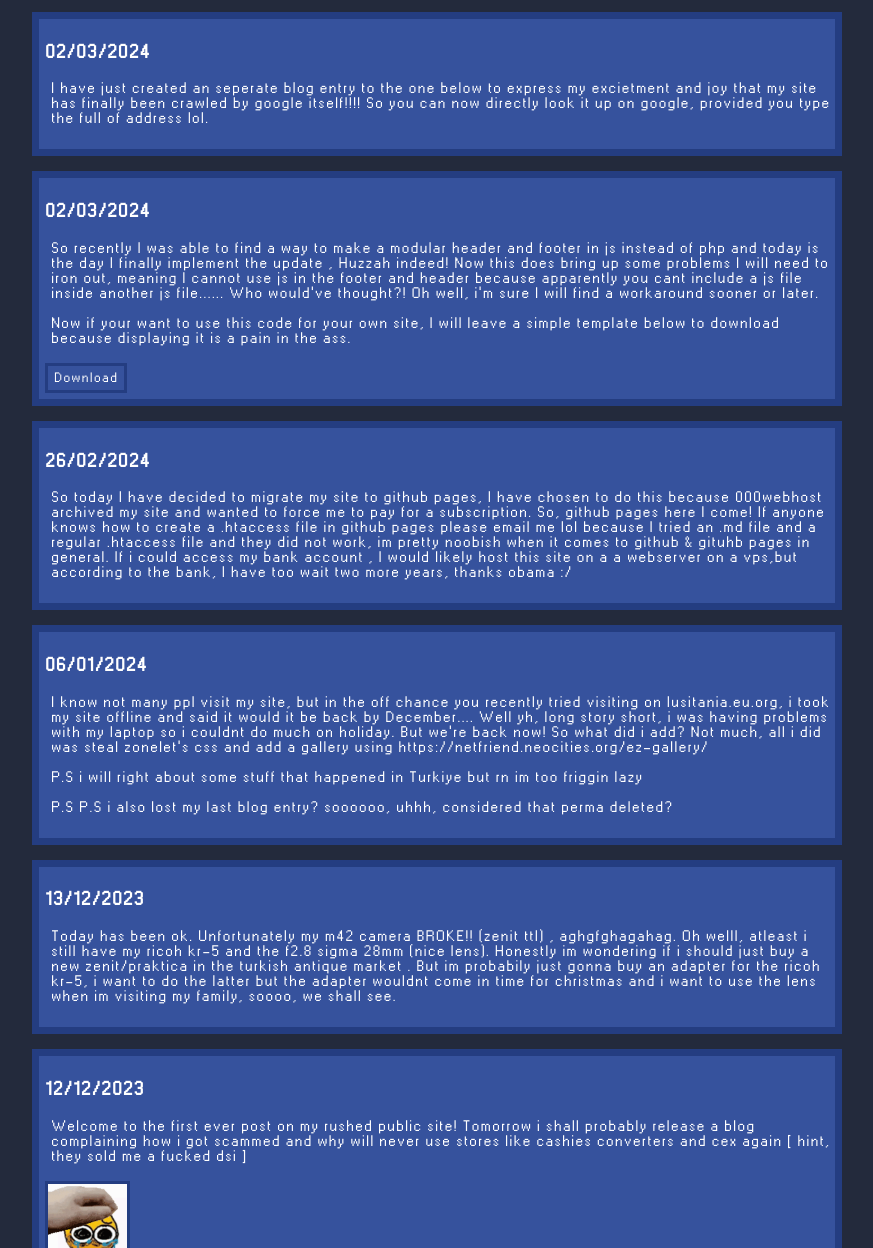
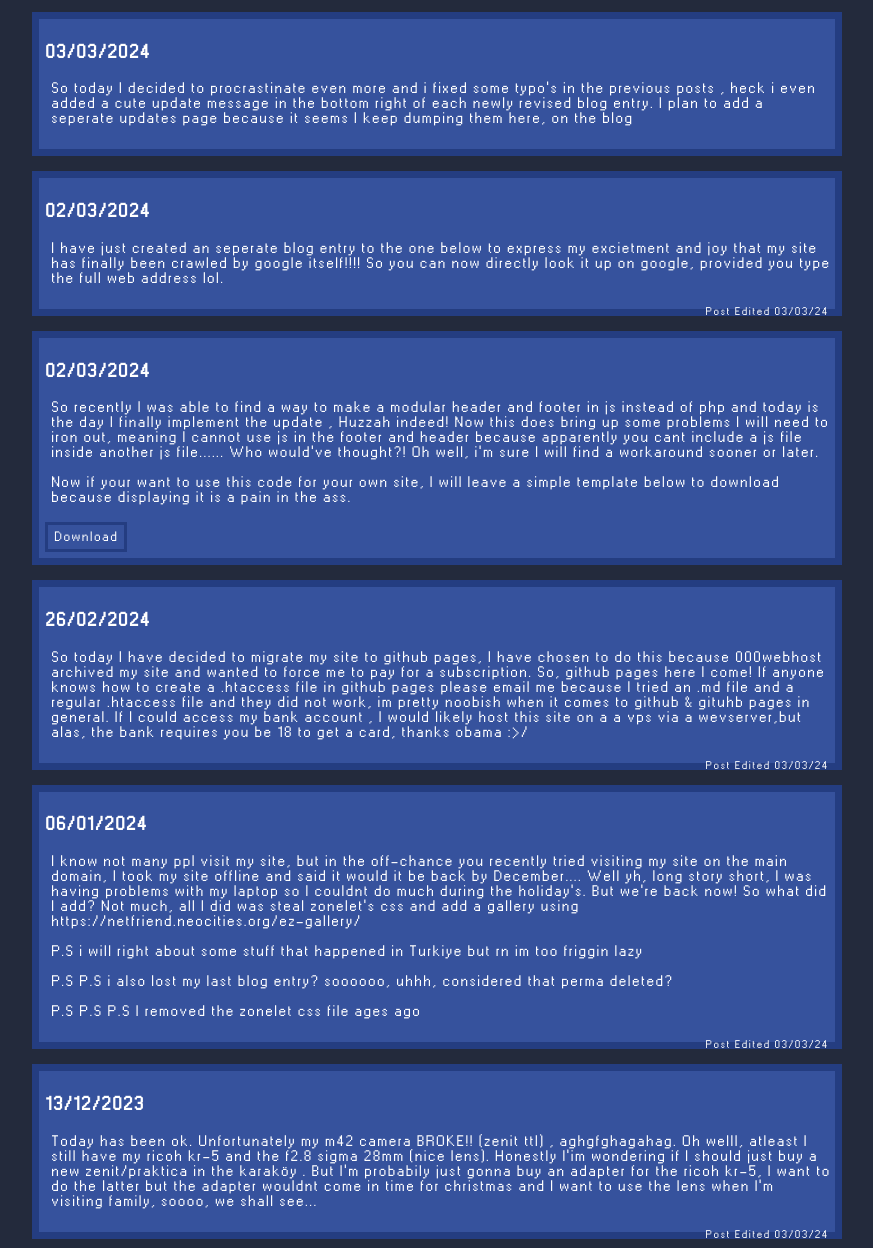
Before and after one commit to mangoman27/thatsite, a plain HTML site: page blog.html in a window 1280 px wide. Shown: the part 652-1900 px from the top of the page, without its empty margins (203-1076 px from the left). Drawn offline with Linux system fonts and the light colour scheme.

Commit message:
Update blog.html

```diff
--- a/blog.html
+++ b/blog.html
@@ -36,9 +36,19 @@
 
 
 		<div class="textbox">
+		 <h3>03/03/2024</h3>
+			<p> 	So today I decided to procrastinate even more and i fixed some typo's in the previous posts , heck i even added a cute update message in the bottom right of each newly revised blog entry. I plan to add a seperate updates page because it seems I keep dumping them here, on the blog
+			</p>
+
+
+		 </div>
+	<br>
+
+	    <div class="textbox">
 		 <h3>02/03/2024</h3>
-			<p> I have just created an seperate blog entry to the one below to express my excietment and joy  that my site has finally been crawled by google itself!!!! So you can now directly look it up on google, provided you type the full of address lol.
+			<p> I have just created an seperate blog entry to the one below to express my excietment and joy  that my site has finally been crawled by google itself!!!! So you can now directly look it up on google, provided you type the full web address lol.
 			</p>
+			<p class="postupdate">Post Edited 03/03/24</p>
 
 
 
@@ -66,7 +76,10 @@
 		 <div class="textbox">
 			 <h3>26/02/2024</h3>
 				<p> So today I have decided to migrate my site to github pages, I have chosen to do this because 000webhost archived my site and wanted to force me to pay for a subscription. So, github pages here I come! If anyone knows how to create a .htaccess file in github pages please email
-					me lol because I tried an .md file and a regular .htaccess file and they did not work, im pretty noobish when it comes to github & gituhb pages in general. If i could access my bank account , I would likely host this site on a a webserver on a vps,but according to the bank, I have too wait two more years, thanks obama :/</p>
+					me because I tried an .md file and a regular .htaccess file and they did not work, im pretty noobish when it comes to github & gituhb pages in general. If I could access my bank account , I would likely host this site on a a vps via a wevserver,but alas, the bank requires you be 18 to get a card, thanks obama :>/
+				</p>
+			 	<p class="postupdate">Post Edited 03/03/24</p>
+
 
 
 		 </div>
@@ -74,10 +87,12 @@
 	 <br>
 		 <div class="textbox">
 			 <h3>06/01/2024</h3>
-				<p>I know not many ppl visit my site, but in the off chance you recently tried visiting on lusitania.eu.org,  i took my site offline and said it would it be back by December.... Well yh, long story short, i was having problems with my laptop so i couldnt do much on holiday. But we're back now! So what did i add? Not much, all i did was steal zonelet's css and add a gallery using https://netfriend.neocities.org/ez-gallery/
+				<p>I know not many ppl visit my site, but in the off-chance you recently tried visiting my site on the main domain,  I took my site offline and said it would it be back by December.... Well yh, long story short, I was having problems with my laptop so I couldnt do much during the holiday's. But we're back now! So what did I add? Not much, all I did was steal zonelet's css and add a gallery using https://netfriend.neocities.org/ez-gallery/
 				<br><br>P.S i will right about some stuff that happened in Turkiye but rn im too friggin lazy
 				<br><br>P.S P.S i also lost my last blog entry? soooooo, uhhh, considered that perma deleted?
+				<br><br>P.S P.S P.S I removed the zonelet css file ages ago
 				</p>
+			 	<p class="postupdate">Post Edited 03/03/24</p>
 
 
 		 </div>
@@ -86,15 +101,17 @@
 
 		 <div class="textbox">
 			 <h3>13/12/2023</h3>
-				 <p>Today has been  ok. Unfortunately my m42 camera BROKE!! (zenit ttl) , aghgfghagahag. Oh welll, atleast i still have my  ricoh kr-5 and the f2.8 sigma 28mm (nice lens). Honestly im wondering if i should just buy a new zenit/praktica in the turkish antique market . But im probabily just gonna buy an adapter for the ricoh kr-5, i want to do the latter but the adapter wouldnt come in time for christmas and i want to use the lens when im visiting my family, soooo, we shall see.</p>
-
+				 <p>Today has been  ok. Unfortunately my m42 camera BROKE!! (zenit ttl) , aghgfghagahag. Oh welll, atleast I still have my ricoh kr-5 and the f2.8 sigma 28mm (nice lens). Honestly I'im wondering if I should just buy a new zenit/praktica in the karaköy . But I'm probabily just gonna buy an adapter for the ricoh kr-5, I want to do the latter but the adapter wouldnt come in time for christmas and I want to use the lens when I'm visiting family, soooo, we shall see...</p>
+				<p class="postupdate">Post Edited 03/03/24</p>
 		 </div>
 	 <br>
 
 		 <div class="textbox">
 			 <h3>12/12/2023</h3>
-				 <p>Welcome to the first ever post on my rushed public site! Tomorrow i shall probably release a blog complaining how i got scammed and why will never use stores like cashies converters and cex again [ hint, they sold me a fucked dsi ]	</p>
+				 <p>Welcome to the first ever post on my rushed public site! Tomorrow I shall probably release a blog complaining how I got scammed and why will never use stores like cashies converters and cex again [ hint, they sold me a fucked dsi ]	</p>
+
 					 <img class="img-content" src="content/blog/waaa.gif" style="" alt="noooooo" width="10%" height="">
+			 <p class="postupdate">Post Edited 03/03/24</p>
 		 </div>
 
     </main>
```
